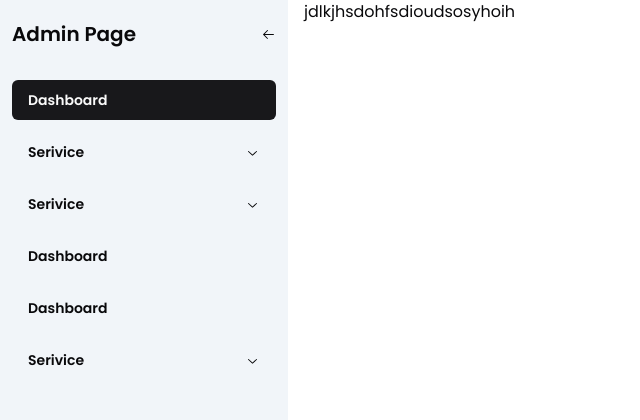
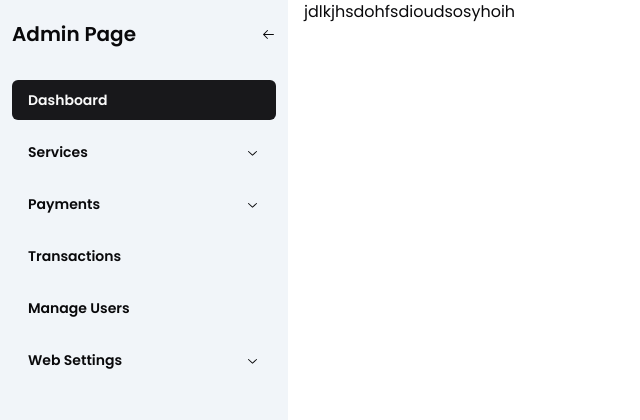
Before and after one commit to bagusok/baguspay-ft, a Next.js app: page /admin in a window 1280 px wide. Shown: the top 420 px of the page, without its empty margins (0-640 px from the left). Built offline with nearby package versions, Linux system fonts and the light colour scheme.

Commit message:
add: dynamic sidabr data

```diff
--- a/src/app/admin/sidebar-item.tsx
+++ b/src/app/admin/sidebar-item.tsx
@@ -20,7 +20,7 @@ export function SidebarItemWthoutChild({ data }: { data: INavbarItem }) {
 
   return (
     <Link
-      href=""
+      href={data.url}
       className={cn(
         "w-full flex-none rounded-md text-sm font-semibold h-10 inline-flex items-center justify-between px-4 hover:bg-slate-200 dark:hover:bg-slate-50/20",
         {
@@ -28,7 +28,7 @@ export function SidebarItemWthoutChild({ data }: { data: INavbarItem }) {
         }
       )}
     >
-      Dashboard
+      {data.title}
     </Link>
   );
 }
@@ -58,7 +58,7 @@ export function SidebarItemWithChild({ data }: { data: INavbarItem }) {
         )}
         onClick={() => setIsOpen((prev) => !prev)}
       >
-        <span>Serivice</span>
+        <span>{data.title}</span>
         <span>
           <ChevronDownIcon
             className={cn("transition-all duration-300 ease-in-out ", {
@@ -77,7 +77,7 @@ export function SidebarItemWithChild({ data }: { data: INavbarItem }) {
           return (
             <li key={index}>
               <Link
-                href=""
+                href={item.url}
                 className={cn(
                   "w-full text-sm text-muted-foreground font-light h-8 inline-flex items-center justify-between px-4 border-l border-primary hover:underline",
                   {
@@ -85,7 +85,7 @@ export function SidebarItemWithChild({ data }: { data: INavbarItem }) {
                   }
                 )}
               >
-                Add Service
+                {item.title}
               </Link>
             </li>
           );
```
